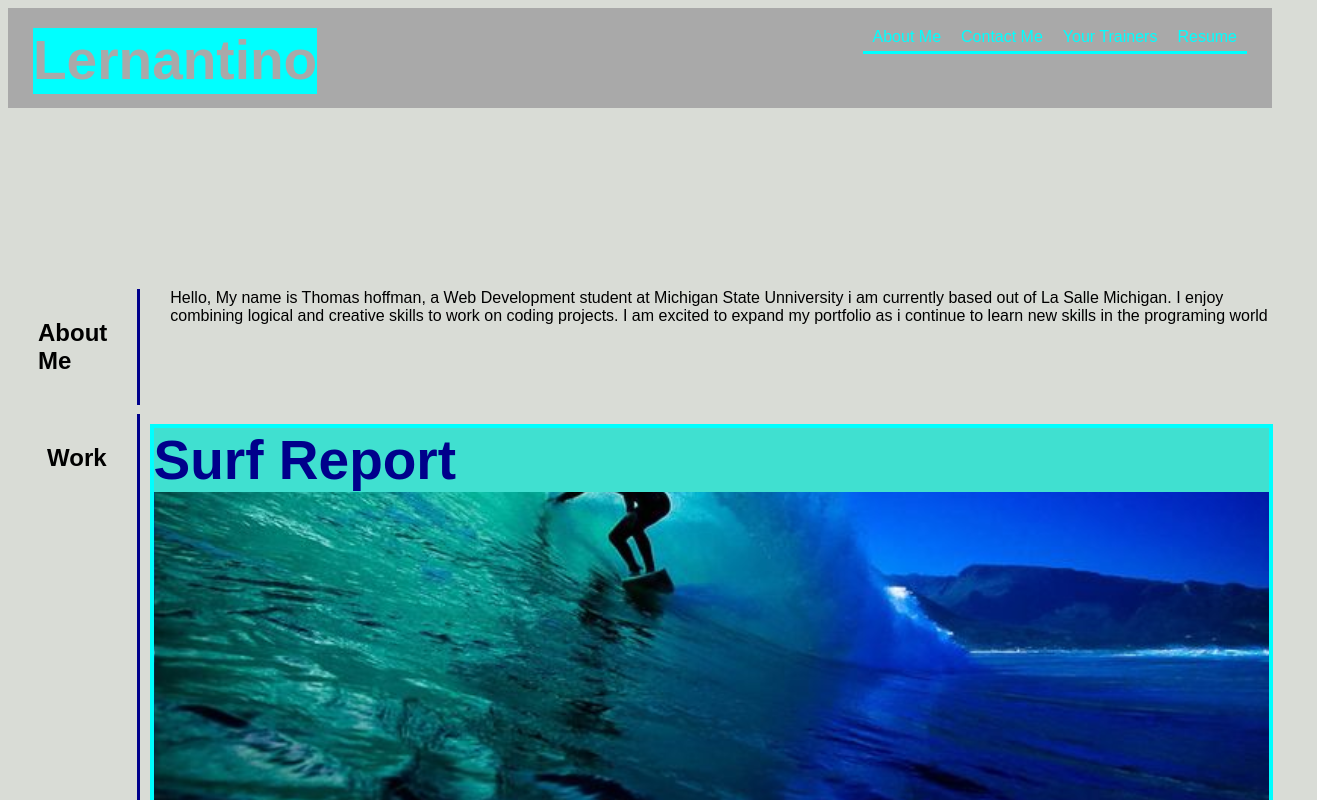
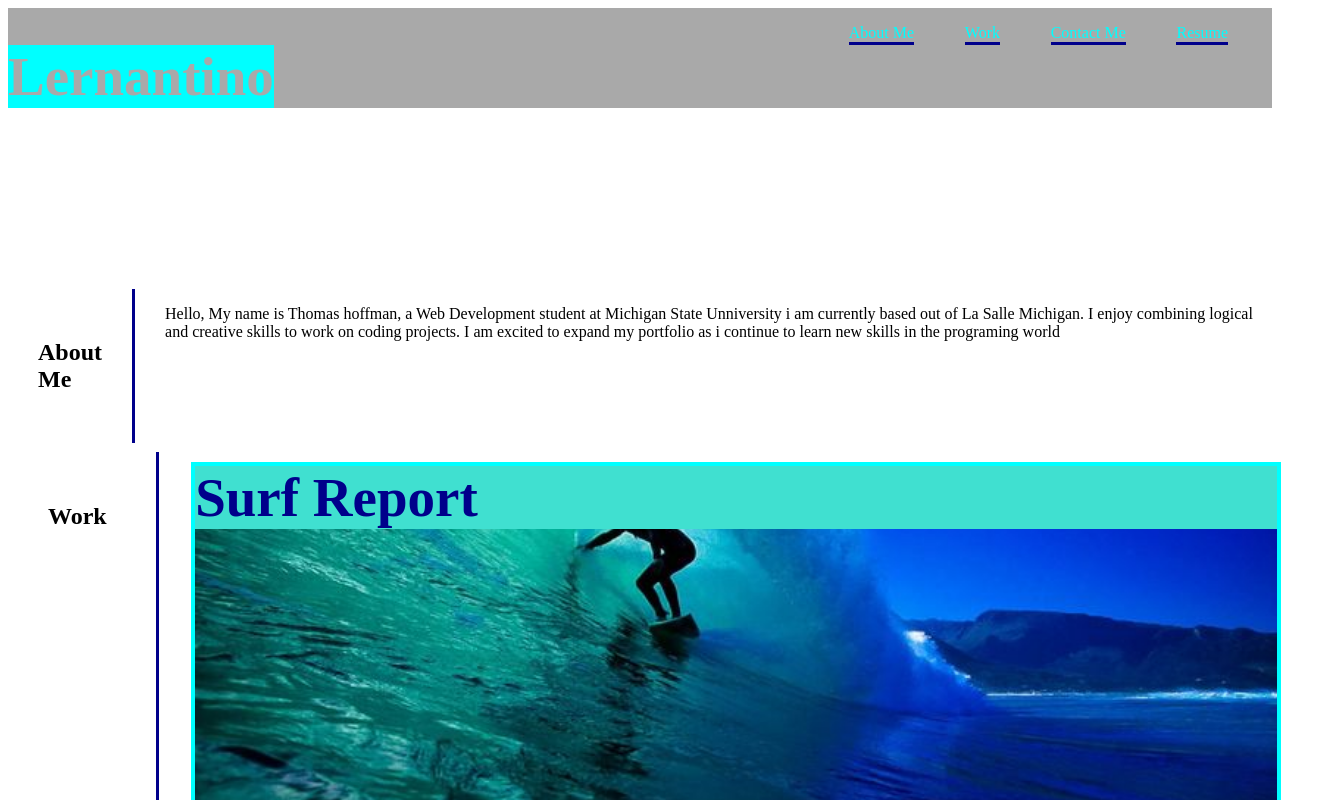
Before and after one commit to Tomhoffmanco/My-Portfolio, a plain HTML site: page index.html in a window 1280 px wide. Shown: the top 800 px of the page, 1317 px wide, since content can reach past the window. Drawn offline with Linux system fonts and the light colour scheme.

Commit message:
header changes

```diff
--- a/css/style.css
+++ b/css/style.css
@@ -1,59 +1,65 @@
-* {
-  box-sizing: border-box;
-  margin: 0px;
-  padding: 0px;
-}
-
-body {
-  display: block;
-  margin: 8px;
-  font-family: Arial, Helvetica, sans-serif;
-  background-color: #d9dcd6;
-}
-
 header {
   display: flex;
   background-color: darkgray;
-  justify-content: space-between;
-  flex-wrap: wrap;
-  padding: 20px 25px;
   height: 100px;
-  min-height: 100px;
+  min-height: 80px;
+  width: 100%;
+  color: aqua;
 }
 
-header div {
+header h1 {
   background-color: aqua;
 }
 
-header h1 {
+#headernav {
+  width: 75%;
+  display: inline-block;
+  align-items: center;
+  padding: 1em;
+  color: aqua;
+}
+
+#headernav nav {
+  width: 40%;
+  display: flex;
+  flex-direction: row;
+  align-items: flex-start;
+  justify-content: space-between;
+  float: right;
+}
+
+#headertitle h1 {
   font-weight: bold;
   font-size: 55px;
   color: darkgrey;
-  margin: 0px;
+  display: inline-block;
+  text-align: right;
+  font-weight: 60em;
 }
 
-header a {
-  color: cyan;
-  text-decoration: none;
-  border-bottom: 3px solid cyan;
+#headernav nav > ul {
+  display: flex;
+  width: 100%;
+  list-style: none;
+  justify-content: flex-end;
 }
 
-header div a {
-  color: darkgray;
-  align-items: flex-start;
+#headerNav nav > ul > li {
+  font-size: 1.5em;
+  display: inline-block;
+  margin-right: 2em;
+  border-bottom: solid;
 }
 
-header nav ul {
-  display: flex;
-  flex-wrap: wrap;
-  justify-content: space-between;
-  align-items: center;
-  list-style: none;
+#headertitle {
+  width: 10%;
+  min-width: 16em;
+  display: inline-block;
+  margin-bottom: 20px;
 }
 
-header nav ul li a {
-  font-size: 1.25vw;
-  padding: 6px 10px;
+.navstyle {
+  border-bottom: 3px solid darkblue;
 }
 
 footer {
@@ -119,7 +125,7 @@ footer h1 {
 }
 
 .workstyle {
-  margin: 30px;
+  margin: 31px;
 }
 
 .content {
@@ -127,6 +133,8 @@ footer h1 {
   display: flex;
   flex-direction: column;
   border-left: darkblue 3px solid;
+  margin-left: 18px;
+  padding-left: 2%;
 }
 
 .parent {
@@ -226,15 +234,6 @@ footer h1 {
   background-color: yellow;
 }
 
-.sidebar {
-  margin-left: 20px;
-  width: 18%;
-  height: 100%;
-  font-family: Impact, Haettenschweiler, "Arial Narrow Bold", sans-serif;
-  padding: 20px;
-  border-right: 3px solid darkblue;
-}
-
 .boxes {
   display: flex;
 }
--- a/index.html
+++ b/index.html
@@ -9,31 +9,18 @@
   </head>
   <body>
     <header>
-      <div>
-        <h1><a href="/">Lernantino</a></h1>
+      <div id="headertitle">
+        <h1>Lernantino</h1>
       </div>
-      <nav>
-        <!--unordered list element-->
-        <ul>
-          <!--list an element-->
-          <li>
-            <!--Anchor element-->
-
-            <!-- 4 separate divs using display flex: flex directoin row -->
-
-            <a href="#About-Me">About Me</a>
-          </li>
-          <li>
-            <a href="#contact-me">Contact Me</a>
-          </li>
-          <li>
-            <a href="#Work">Your Trainers</a>
-          </li>
-          <li>
-            <a href="#Resume">Resume</a>
-          </li>
-        </ul>
-      </nav>
+      <div id="headernav">
+        <nav>
+          <!--unordered list element-->
+          <div class="navstyle">About Me</div>
+          <div class="navstyle">Work</div>
+          <div class="navstyle">Contact Me</div>
+          <div class="navstyle">Resume</div>
+        </nav>
+      </div>
     </header>
 
     <section class="hero"></section>
```
